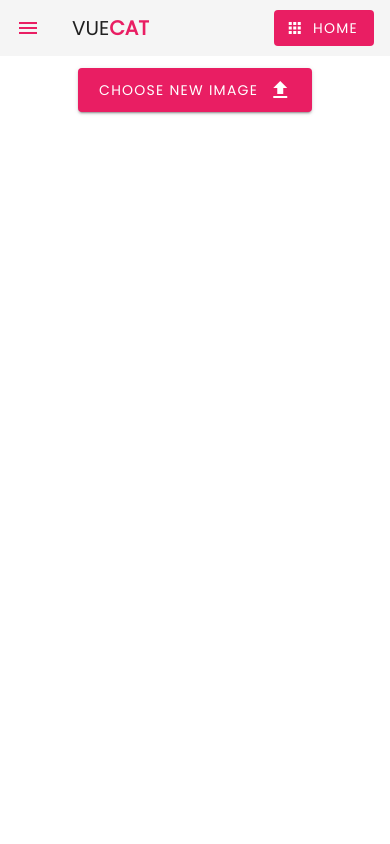
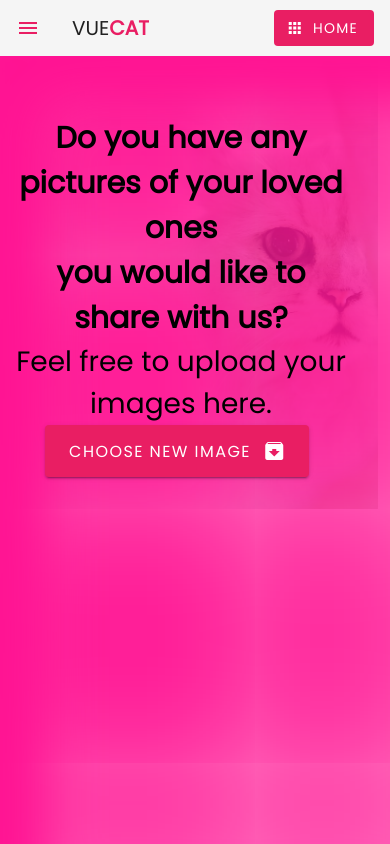
Before and after one commit to VladimirtheGreatest/VueCat-project, a Vue app in the folder vuecat/: page /AddCat in a window 390 px wide. Built offline with nearby package versions, Linux system fonts and the light colour scheme; what vue-sweetalert2 would draw is missing.

Commit message:
additional stylings + upload image section, small changes to the layout and colors

```diff
--- a/vuecat/src/components/Navbar.vue
+++ b/vuecat/src/components/Navbar.vue
@@ -19,10 +19,10 @@
         <v-list>
         <v-list-item v-for="link in links" :key="link.text" router :to="link.route">
           <v-list-item-icon>
-            <v-icon class="white--text font-weight-bold">{{ link.icon }}</v-icon>
+            <v-icon class="white--text">{{ link.icon }}</v-icon>
           </v-list-item-icon>
           <v-list-item-content>
-            <v-list-item-title class="white--text font-weight-bold">{{ link.text }}</v-list-item-title>
+            <v-list-item-title class="black--text font-weight-bold">{{ link.text }}</v-list-item-title>
           </v-list-item-content>
         </v-list-item>
 </v-list>
--- a/vuecat/src/views/AddCat.vue
+++ b/vuecat/src/views/AddCat.vue
@@ -2,11 +2,20 @@
   <div class="AddCat">
     <v-progress-circular v-if="loading" :size="100" indeterminate color="pink"></v-progress-circular>
        <v-container fluid v-else>
-           <v-flex xs12 class="text-xs-center text-sm-center text-md-center text-lg-center">
 
-                    <v-img :src="image_url" height="300px" v-if="image_url" contain></v-img>
+    <!-- Background image + headings -->
+  <div id="largeImage">
+    <v-row >
+    <v-col sm="12" md="12" xs="12" class="description-box pr-10">
+      <h1>Do you have any pictures of your loved ones <br> you would like to share with us?</h1>
+      <h2>Feel free to upload your images here.</h2>
 
-
+        <div id="imagecolumn">
+                              <div class="flex-center">
+                                <v-layout>
+                                <v-flex>
+                                <v-flex>
+                    <v-img class="my-3" :src="image_url" max-width="400px" height="300px" v-if="image_url" contain></v-img>
                                      <input
                                     type="file"
                                     style="display: none"
@@ -15,26 +24,27 @@
                                     @change="onFilePicked"
                                       >
                             </v-flex>
-                    <v-layout align-center justify-center>
-                        <v-btn v-show="!uploading" color="pink" dark large @click="pickFile" >
-                            Choose New Image &nbsp; <v-icon>upload</v-icon>
+                               <v-btn class="mr-2" v-show="!uploading" color="pink" dark x-large @click="pickFile" >
+                                 Choose New Image &nbsp; <v-icon>archive</v-icon>
                                 </v-btn>
-                        <v-btn v-show="image_file && !uploading" color="blue" dark large @click="uploadFile" >
-                            Upload &nbsp; <v-icon>upload</v-icon>
+                                 <v-btn v-show="image_file && !uploading" color="blue" dark x-large @click="uploadFile" >
+                               Upload &nbsp; <v-icon>archive</v-icon>
                                   </v-btn>
                                  <div v-show="uploading">Uploading</div>
-                    </v-layout>
-                </v-container>
-
-                <v-container>
-
-
-                    <v-alert v-show="error_message"
-                    :value="true"
-                    type="error"
-                  >
+                                      <div class="mt-5">
+                                    <v-alert v-show="error_message" :value="true" type="error">
                                   {{error_message}}
                                      </v-alert>
+                                    </div>
+                                </v-flex>
+                            </v-layout>
+                                </div>
+
+        </div>
+    </v-col>
+      </v-row >
+  </div>
+    <!-- end of the Landing page with the background image-->
         </v-container>
    </div>
 </template>
@@ -85,23 +95,40 @@ export default {
             async uploadFile() {
                 Swal.fire({
                 title: 'Do you really want to upload this image?',
-                text: "Keep in mind it has to be the image of your cat, nobody wants to see your selfie!",
+                text: "Keep in mind that it has to be the image of your cat, nobody wants to see your selfie!",
                 icon: 'warning',
                 showCancelButton: true,
                 confirmButtonColor: '#3085d6',
                 cancelButtonColor: '#d33',
-                confirmButtonText: 'Yes, delete it!'
+                confirmButtonText: 'Yes, upload it!'
                 }).then((result) => {
                 if (result.value) {
-                    Swal.fire(
-                    'Success!',
-                    'Your file is on the way.',
-                    'success'
-                    )
+                     let timerInterval
+                    Swal.fire({
+                    title: 'Uploading!',
+                    html: '<b></b>',
+                    timer: 2000,
+                    onBeforeOpen: () => {
+                        Swal.showLoading()
+                        timerInterval = setInterval(() => {
+                        Swal.getContent().querySelector('b')
+                            .textContent = Swal.getTimerLeft()
+                        }, 100)
+                    },
+                    onClose: () => {
+                        clearInterval(timerInterval)
+                    }
+                    }).then((result) => {
+                    if (
+                        /* Read more about handling dismissals below */
+                        result.dismiss === Swal.DismissReason.timer
+                    ) {
+                        console.log('I was closed by the timer')
+                    }
+                    })
                     uploadMe()
                 }
                 })
-
                  const uploadMe =  async () => {
                 this.uploading = true;
                 let formData = new FormData();
@@ -113,6 +140,11 @@ export default {
                     this.uploaded_image = response.data
                     this.uploading = false;
                     this.image_file = null
+                     Swal.fire({
+                    position: 'top-end',
+                    icon: 'success',
+                    title: 'Your image has been uploaded!',
+                    })
                 }catch(error){
                     console.log(error)
                     this.error_message = error.response.data.message
@@ -124,3 +156,78 @@ export default {
         }
 }
   </script>
+
+  <style scoped>
+/*landing page description + BG image*/
+
+#largeImage{
+  width: 100%;
+  height: 100vh;
+  background: url('../images/cat.jpg') no-repeat left center/cover;
+  background-color: white
+}
+
+#largeImage:after {
+	content: '';
+	position: absolute;
+	top: 0;
+	left: 0;
+	width: 100%;
+	height: 100%;
+	z-index: 1;
+	box-shadow: inset 50px 50px 50px #FF1493, inset -720px -100px 250px #FF1493;
+}
+
+#largeImage h1{
+  font-size: 38px;
+  font-weight: bold;
+  text-align: right;
+}
+
+#largeImage h2{
+  font-size: 28px;
+  font-weight: lighter;
+  text-align: right;
+}
+
+.description-box{
+  color: black;
+	z-index: 2;
+	margin-top: 6rem;
+}
+#imagecolumn{
+    display: flex;
+  align-items: flex-end;
+  justify-content: center;
+  flex-direction: column;
+}
+
+@media (max-width: 600px) {
+    #largeImage{
+  width: 100%;
+  height: 100%;
+}
+#imagecolumn{
+    display: flex;
+  align-items: center;
+  justify-content: center;
+  flex-direction: column;
+}
+#largeImage h1{
+  font-size: 30px;
+  font-weight: bold;
+  text-align: center;
+}
+
+#largeImage h2{
+  font-size: 28px;
+  font-weight: lighter;
+  text-align: center;
+}
+.description-box{
+  color: black;
+	z-index: 2;
+	margin-top: 3rem;
+}
+}
+  </style>
--- a/vuecat/src/views/Breeds.vue
+++ b/vuecat/src/views/Breeds.vue
@@ -1,13 +1,13 @@
 <template>
   <div class="Breeds">
       <v-progress-circular v-if="loading" :size="100" indeterminate color="pink"></v-progress-circular>
-       <container fluid v-else>
+       <v-container fluid v-else>
 
              <div id="main" class="py-12">
             <v-layout align-center justify-center>
             <v-flex>
                <div class="my-12">
-                 <h1 class="white--text font-weight-bold">Finding it hard to find the right cat?<br>Just to make things simpler.</h1>
+                 <h1 class="black--text font-weight-bold">Finding it hard to find the right cat?<br><span class="font-weight-light">Just to make things simpler.</span></h1>
                  </div>
 
                  <div class="flex-center my-12">
@@ -37,7 +37,7 @@
 
             <v-layout align-center justify-center>
                 <v-flex  xs12 md6 sm12 >
-                  <v-card outlined>
+                  <v-card outlined id="breed">
 
   <v-carousel hide-delimiters>
       <v-carousel-item
@@ -67,13 +67,13 @@
                         <h2 class="font-weight-bold my-5">{{selected_breed.name}}</h2>
                         <div id="text">{{selected_breed.description}}</div>
                         <div>---</div>
-                        <div class="font-weight-bold"><i>{{selected_breed.temperament}}</i></div>
+                        <div class="font-weight-bold pink--text"><i>{{selected_breed.temperament}}</i></div>
                       </div>
                     </v-card-title>
 
 
                     <v-card-actions>
-                      <v-btn :href="selected_breed.wikipedia_url" target="_blank" flat color="pink white--text px-5 py-5">Wikipedia</v-btn>
+                      <v-btn :href="selected_breed.wikipedia_url" target="_blank" color="pink white--text px-5 py-5">Wikipedia</v-btn>
                     </v-card-actions>
                   </v-card>
                 </v-flex>
@@ -81,7 +81,7 @@
                </div>
 
 
-  </container>
+  </v-container>
    </div>
 </template>
 
@@ -157,13 +157,14 @@ export default {
   h1{
     font-size: 42px;
   }
-  #main{
-    background-color:	#00BCFF;
-  }
   #text{
-    color: #92A292;
     text-align: left;
     padding: 3%;
+    font-weight:lighter;
+  }
+  #breed{
+    -webkit-box-shadow: 5px 5px 44px 39px rgba(255,105,180,0.57);
+    box-shadow: 5px 5px 44px 39px rgba(255,105,180,0.57);
   }
 
   </style>
--- a/vuecat/src/views/Categories.vue
+++ b/vuecat/src/views/Categories.vue
@@ -30,7 +30,7 @@
                 <v-row :class="{'mx-1': $vuetify.breakpoint.smAndDown, 'mx-3': $vuetify.breakpoint.mdAndUp}">
                 <v-flex xs12 md6 sm12 v-for="n in images" :key="n.id">
                         <v-img
-                            :class="{'my-3': $vuetify.breakpoint.smAndDown, 'mr-3': $vuetify.breakpoint.mdAndUp}"
+                            :class="{'my-3': $vuetify.breakpoint.smAndDown, 'mr-3 my-1': $vuetify.breakpoint.mdAndUp}"
                             id="card"
                             :src="n.url"
                             max-width="1000" max-height="600"
```
Also changed, not shown: vuecat/src/images/cat.jpg (added). Lines whose indentation alone changed are shown as unchanged.
